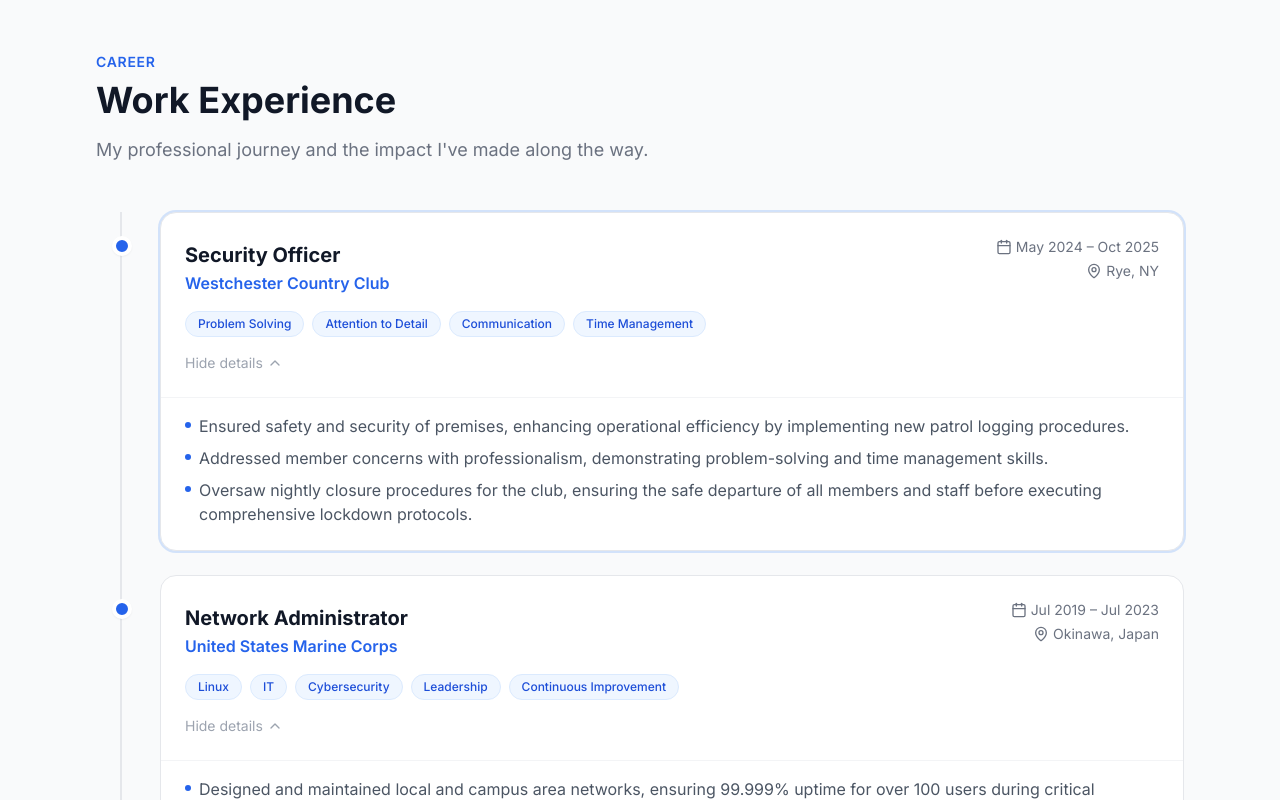
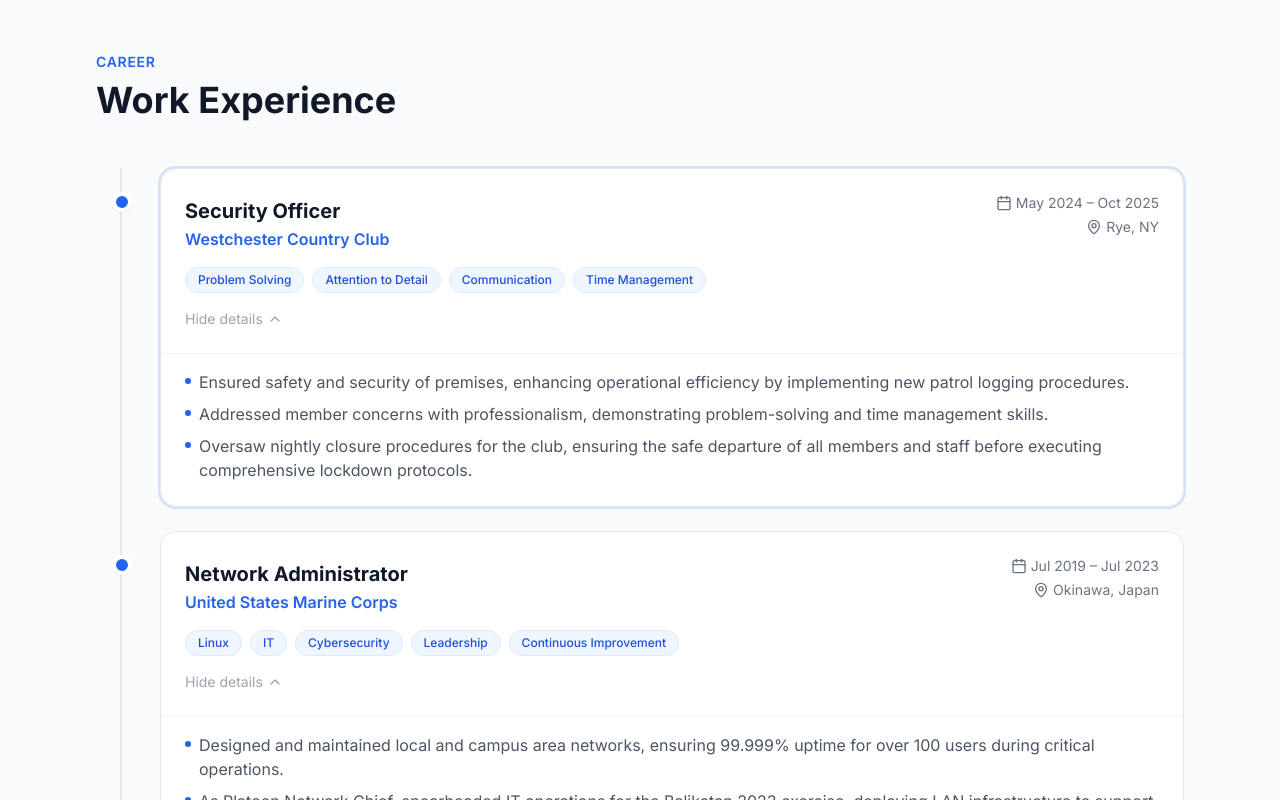
Before and after one commit to Jacob-Ball22/resume-website, a Next.js app: page / in a window 1280 px wide. Shown: the part 980-1780 px from the top of the page. Built offline with nearby package versions, Linux system fonts and the light colour scheme.

Commit message:
Update experience subtitle and contact section text

```diff
--- a/src/components/Contact.tsx
+++ b/src/components/Contact.tsx
@@ -89,7 +89,7 @@ export default function Contact() {
           </p>
           <h2 className="section-title">Get In Touch</h2>
           <p className="section-subtitle">
-            Have a project in mind or want to say hello? I&apos;d love to hear from you.
+            Think I&apos;d be a good fit for a role or have a project in mind? I&apos;d enjoy hearing from you.
           </p>
         </div>
 
--- a/src/components/Experience.tsx
+++ b/src/components/Experience.tsx
@@ -26,9 +26,6 @@ export default function Experience() {
             Career
           </p>
           <h2 className="section-title">Work Experience</h2>
-          <p className="section-subtitle">
-            My professional journey and the impact I&apos;ve made along the way.
-          </p>
         </div>
 
         {/* Timeline */}
```
